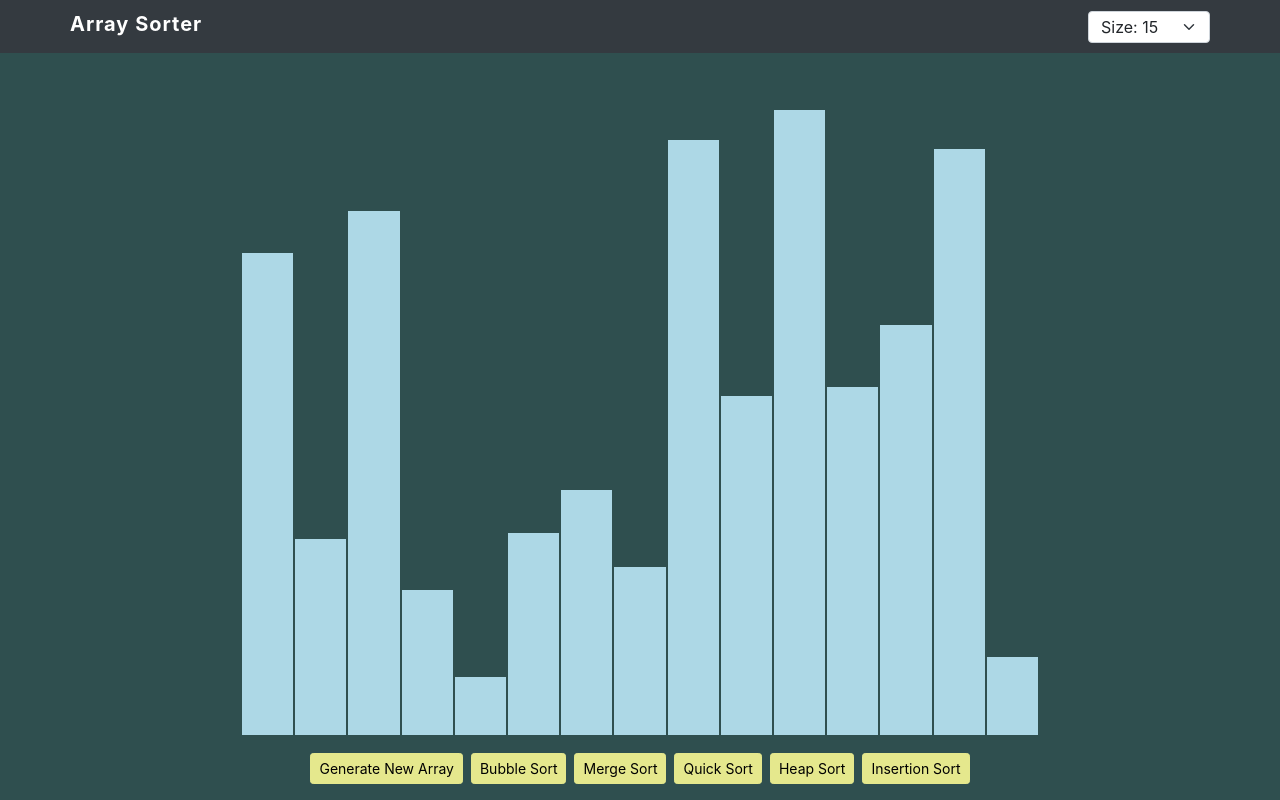
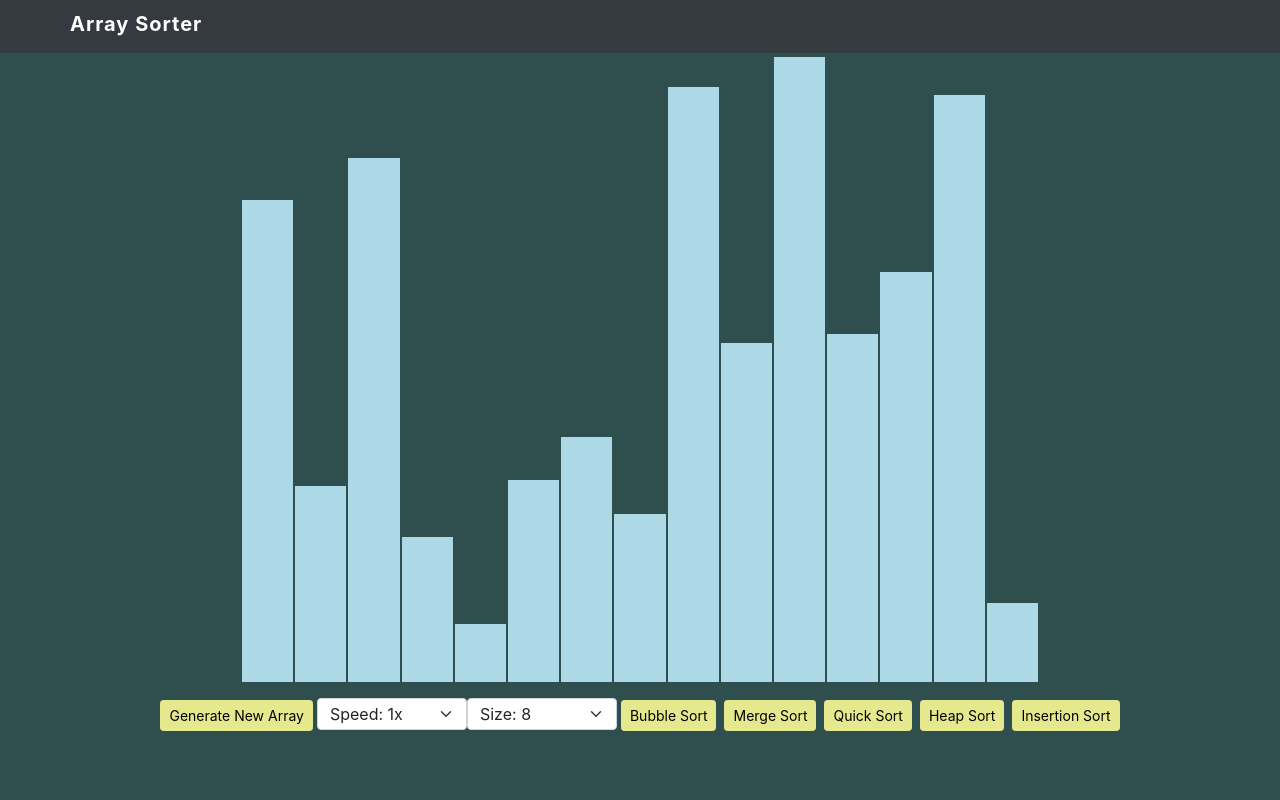
Before and after one commit to g-micah/ArraySorter, a React (Create React App) app: page / in a window 1280 px wide. Built offline with nearby package versions, Linux system fonts and the light colour scheme.

Commit message:
Potential unattached top bar and speed selector start

```diff
--- a/src/SortingVisualizer/SortingVisualizer.css
+++ b/src/SortingVisualizer/SortingVisualizer.css
@@ -1,8 +1,8 @@
 .sorting-visualizer {
     position: absolute;
-    height: 100%;
+    height: 100% - 72px;
     width: 100%;
-    padding-top: 56px;
+
 }
 .array-container {
     position: relative;
@@ -49,6 +49,8 @@ body {
 }
 
 .form-select {
+    display: inline-block !important;
     padding-top: 3px !important;
     padding-bottom: 3px !important;
+    width: 150px !important;
 }
--- a/src/SortingVisualizer/SortingVisualizer.jsx
+++ b/src/SortingVisualizer/SortingVisualizer.jsx
@@ -28,9 +28,11 @@ export default class SortingVisualizer extends React.Component {
 
         this.state = {
             array: [],
-            arrSize: DEFAULT_ARRAY_SIZE
+            arrSize: DEFAULT_ARRAY_SIZE,
+            speedMultiplier: 1
         }
         this.handleSizeChange = this.handleSizeChange.bind(this);
+        this.handleSpeedChange = this.handleSpeedChange.bind(this);
     }
     timeouts;
     sorting;
@@ -47,6 +49,17 @@ export default class SortingVisualizer extends React.Component {
 
         this.resetArray(value);
     }
+
+    handleSpeedChange(event) {
+        const value = event.target.value;
+
+        this.setState(function(state) {
+            return {
+                speedMultiplier: value
+            }
+        })
+    }
+
 
     componentDidMount() {
         this.resetArray(this.state.arrSize);
@@ -246,6 +259,18 @@ export default class SortingVisualizer extends React.Component {
 
         return (
             <section className="sorting-visualizer" id="sorting-visualizer">
+
+                <nav className="navbar navbar-expand  navbar-dark bg-dark py-1">
+                <div className="container">
+                <a className="navbar-brand" href="#"><b>Array Sorter</b></a>
+                    <ul className="navbar-nav ml-auto">
+                    <li className="nav-item">
+
+                    </li>
+                    </ul>
+                </div>
+                </nav>
+
                 <div className="container-fluid">
                 <div className="row justify-content-center d-flex">
                 <div className="array-container mt-auto table-responsive">
@@ -268,6 +293,21 @@ export default class SortingVisualizer extends React.Component {
                 <table className="table text-align-center"><tbody>
                 <tr><th scope="row">
                     <button type="button" className="btn btn-sm btn-light" onClick={() => this.resetArray(this.state.arrSize)}>Generate New Array</button>
+                    <select className="form-select" value={this.state.speedMultiplier} onChange={this.handleSpeedChange}>
+                        <option value="0.25">Speed: 0.25x</option>
+                        <option value="0.5">Speed: 0.5x</option>
+                        <option value="1">Speed: 1x</option>
+                        <option value="2">Speed: 2x</option>
+                        <option value="4">Speed: 4x</option>
+                    </select>
+                    <select className="form-select" value={this.state.arrSize} onChange={this.handleSizeChange}>
+                        <option value="8">Size: 8</option>
+                        <option value="14">Size: 14</option>
+                        <option value="32">Size: 32</option>
+                        <option value="75">Size: 75</option>
+                        <option value="200">Size: 200</option>
+                    </select>
+
                     <button type="button" className="btn btn-sm btn-light sort-button" onClick={() => this.sort("bubble")}>Bubble Sort</button>
                     <button type="button" className="btn btn-sm btn-light sort-button" onClick={() => this.sort("merge")}>Merge Sort</button>
                     <button type="button" className="btn btn-sm btn-light sort-button" onClick={() => this.sort("quick")}>Quick Sort</button>
@@ -279,23 +319,7 @@ export default class SortingVisualizer extends React.Component {
                 </div>
                 </div>
 
-                <nav className="navbar fixed-top navbar-expand navbar-dark bg-dark py-1">
 
-                <div className="container">
-                <a className="navbar-brand" href="#"><b>Array Sorter</b></a>
-                    <ul className="navbar-nav ml-auto">
-                    <li className="nav-item">
-                    <select className="form-select" value={this.state.arrSize} onChange={this.handleSizeChange}>
-                        <option value="8">Size: 8</option>
-                        <option value="15">Size: 15</option>
-                        <option value="35">Size: 35</option>
-                        <option value="80">Size: 80</option>
-                        <option value="200">Size: 200</option>
-                    </select>
-                    </li>
-                    </ul>
-                </div>
-                </nav>
             </section>
         );
     }
```
